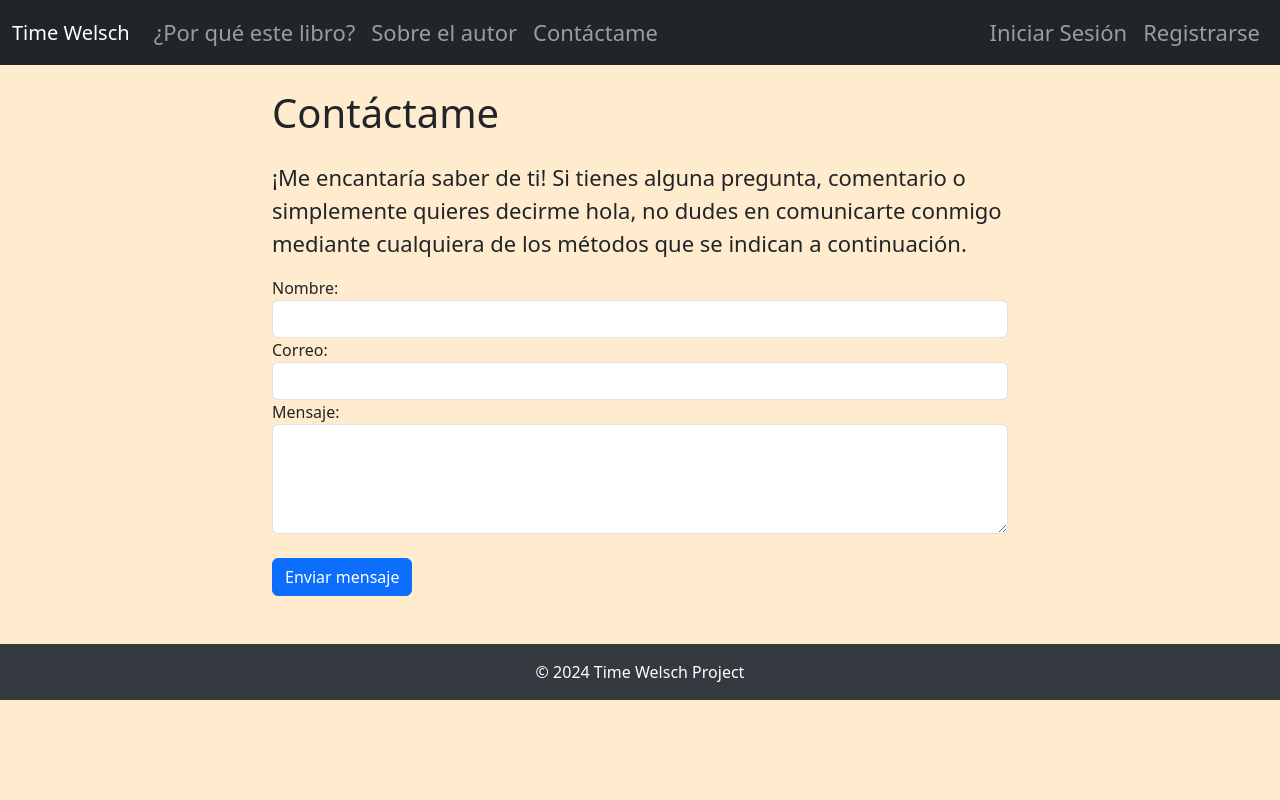
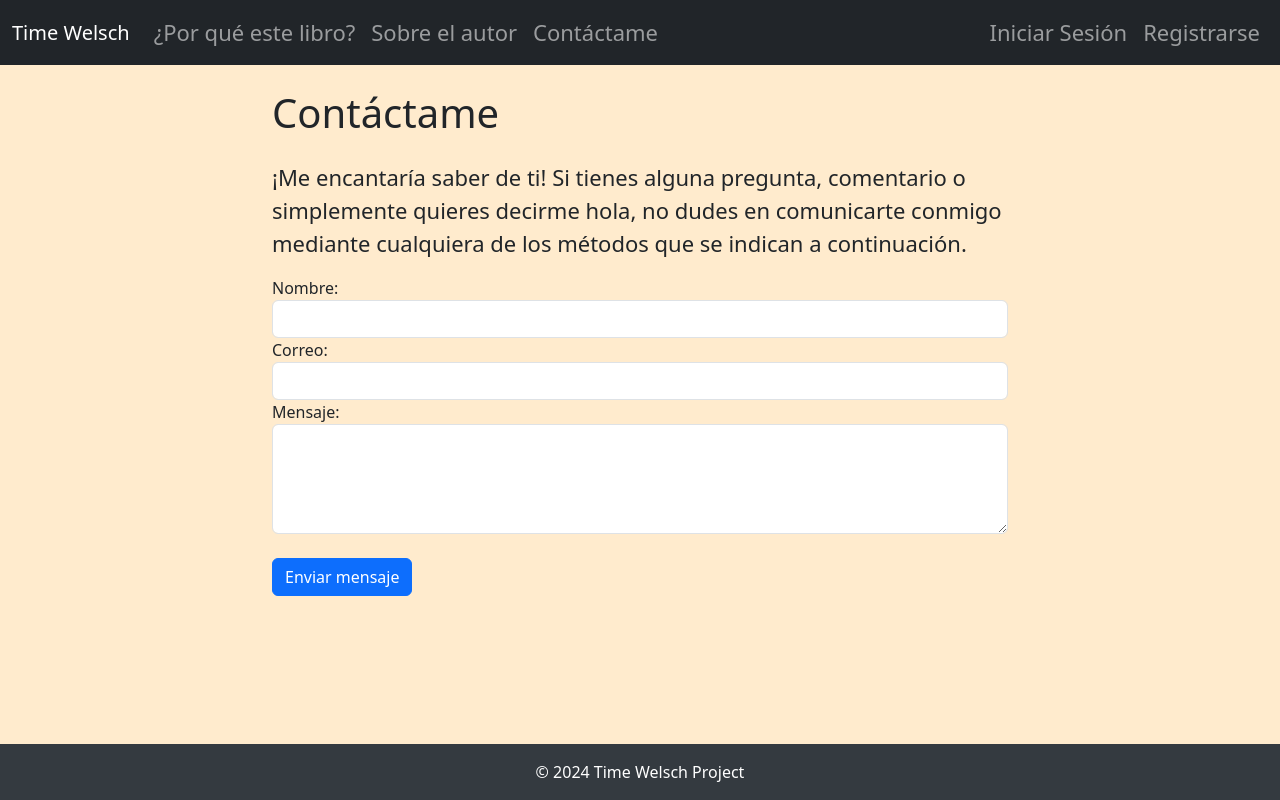
Before and after one commit to Alejoho/Time-Welsch, a Flask app: a page that uses app/templates/layout.html in a window 1280 px wide. Run offline with Flask 3, Linux system fonts and the light colour scheme; parts of the project's set-up code (start-up, migrations or seed data) failed here and were passed over; some libraries are stand-ins or nearby versions.

Commit message:
Now the footer is always at the bottom if the content is too short

```diff
--- a/app/static/css/style.css
+++ b/app/static/css/style.css
@@ -60,3 +60,13 @@ body h2 {
     background-color: #343a40;
     color: white;
 }
+
+
+body,
+html {
+    height: 100%;
+}
+
+.expand {
+    flex: 1;
+}
--- a/app/templates/confirmation.html
+++ b/app/templates/confirmation.html
@@ -27,8 +27,6 @@ endblock %}
 </style>
 {% endblock %}
 
-<!-- TODO: Make the card to be center in the screen and take the left space, keeping
-the vertical scroll bar from show -->
 {% block content %}
 <div class="d-flex justify-content-center align-items-center custom">
     <div class="row justify-content-center">
--- a/app/templates/layout.html
+++ b/app/templates/layout.html
@@ -20,16 +20,18 @@
     {% block head %}{% endblock %}
 </head>
 
-<body>
+<body class="d-flex flex-column">
     {% include "navbar.html" %}
 
-    <div class="container">
+    <div class="container expand">
+
         {% include "flash_message.html" %}
 
         {% block content %}{% endblock %}
 
     </div>
     {% include "footer.html" %}
+
     <script src="{{ url_for('static',filename='Bootstrap/bootstrap.bundle.js') }}"></script>
 </body>
 
```
